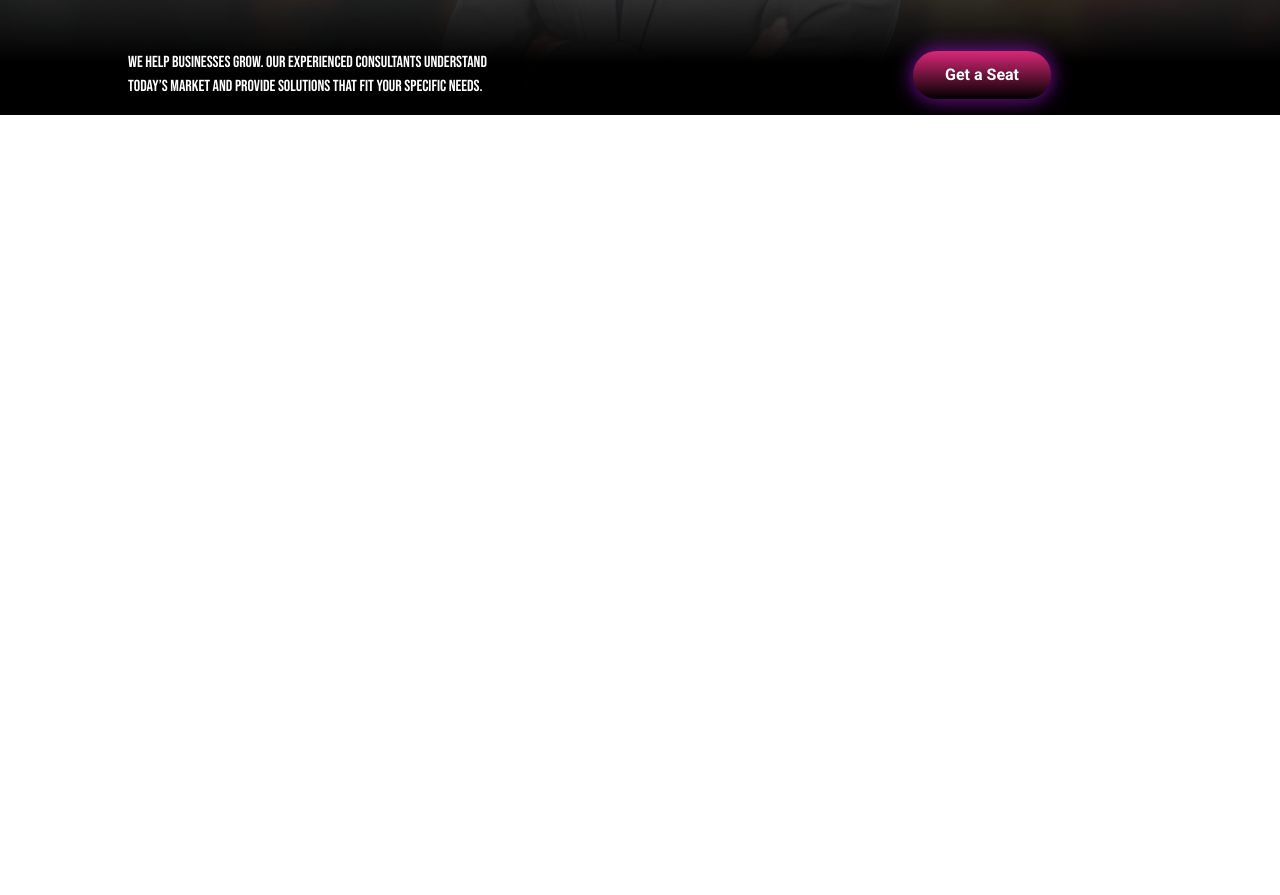
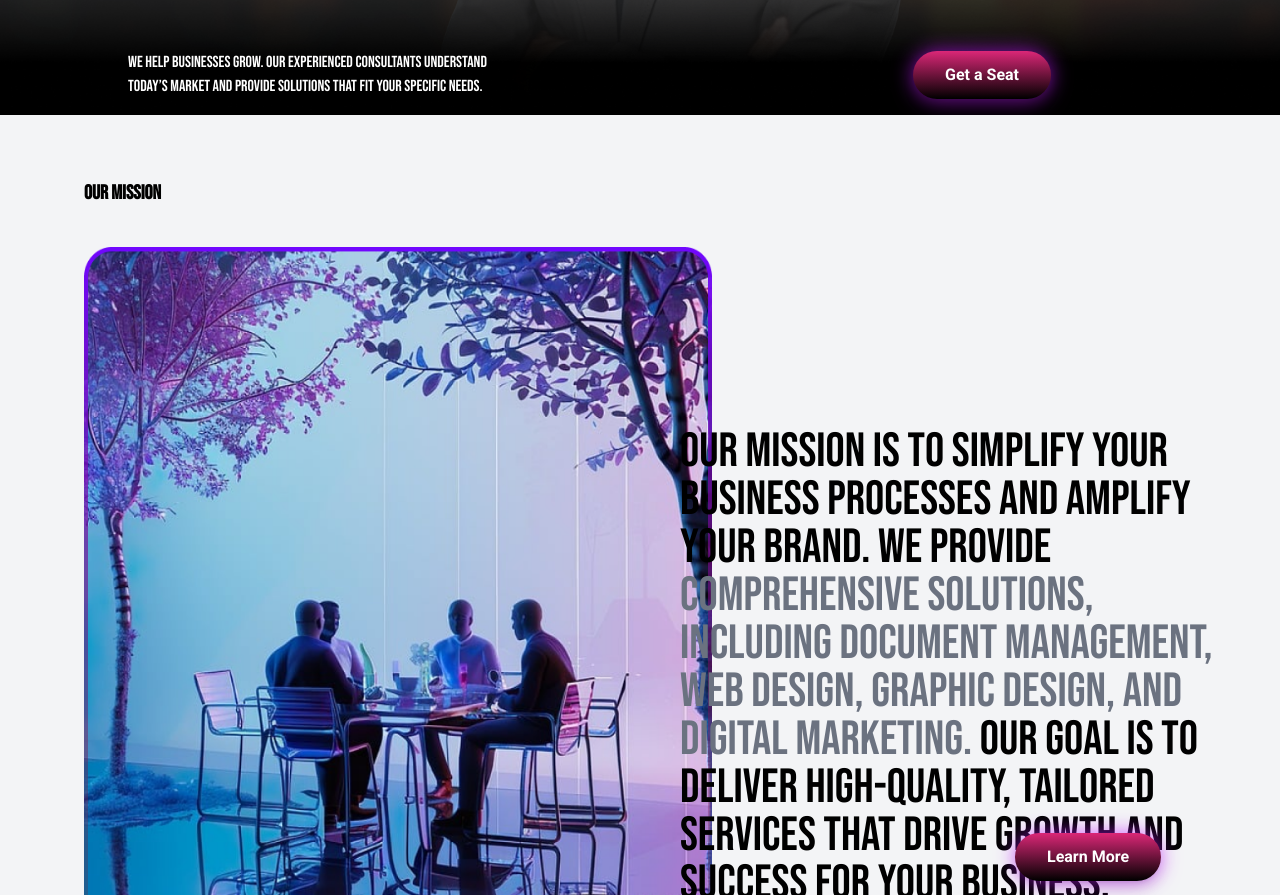
Before and after one commit to MVVYSHNAV/wh-react, a React (Vite) app in the folder wh/: page / in a window 1280 px wide. Shown: the part 685-1580 px from the top of the page. Before the commit the page ends 800 px from the top, so only its background shows below. Built offline with nearby package versions, Linux system fonts and the light colour scheme.

Commit message:
our mission done

```diff
--- a/wh/src/App.jsx
+++ b/wh/src/App.jsx
@@ -1,6 +1,7 @@
 import React, { useState } from 'react';
 import Navbar from "./components/Navbar/Navbar";
 import Hero from "./components/Hero/Hero";
+import Ourmission from './components/Ourmission/Ourmission';
 
 const App = () => {
   const [darkMode, setDarkMode] = useState(false);
@@ -13,6 +14,7 @@ const App = () => {
     <div className={`${darkMode ? "dark" : ""} font-Roboto`}> {/* Corrected template literal syntax */}
       <Navbar handleDarkMode={handleDarkMode} darkMode={darkMode} />
       <Hero/>
+      <Ourmission/>
 
     </div>
   );
--- a/wh/src/components/Navbar/Navbar.jsx
+++ b/wh/src/components/Navbar/Navbar.jsx
@@ -19,7 +19,7 @@ const Navbar = ({ handleDarkMode, darkMode }) => {
             <a href='#'><img className='w-12' src={logo} alt="Logo" /></a>
           </h1>
               <button
-                className='cursor-pointer rounded-full bg-gray-500 p-1 text-gray-400 dark:bg-gray-100 dark:text-gray-500 md:hidden'
+                className='cursor-pointer rounded-full bg-gray-900 p-1 text-gray-100 dark:bg-gray-100 dark:text-gray-900 md:hidden'
                 onClick={handleToggleMenu}
               >
                   <BiMenuAltLeft />
--- /dev/null
+++ b/wh/src/components/Ourmission/Ourmission.jsx
@@ -0,0 +1,34 @@
+import Ourimg from '../../assets/ourmission.png'
+import Button from '../Button/Button'
+
+const Ourmission = () => {
+  return (
+    <div className="relative h-[780px] overflow-hidden bg-gray-100 dark:bg-gray-950 dark:text-gray-400 md:p-16 p-9">
+        <div className='flex'>
+        <h1 className=" text-xl ml-5 md:text-xl md:top-48 font-bold font-BebasNeue text-black  dark:text-gray-400 text-center whitespace-nowrap  ">OUR MISSION</h1>
+        </div>
+        <div className="flex  h-full">
+        <img
+            src={Ourimg}
+            alt=""
+            className="p-5 w-[668px] h-[70vh] md:h-[90vh] mt-5 md:mt-18"
+            />
+            </div>
+        <div>
+        <div className='absolute flex flex-col md:top-[35%] top-[65%] left-[5%] md:left-[50%] p-10 md:transform md:-translate-x-1/5 z-20'>
+          <p className="text-sm md:text-5xl font-regular font-BebasNeue text-black dark:text-white text-center md:text-left whitespace-normal">
+          our mission is to simplify your business processes and amplify your brand. We provide <span className='text-gray-500'> Comprehensive solutions,
+          including document management, web design, graphic design, and digital marketing.</span> Our goal is to deliver high-quality,
+          tailored services that drive growth and success for your business.
+          </p>
+        </div>
+
+        </div>
+        <div className="absolute top-[90%] left-1/2 transform -translate-x-1/2 sm:top-[92%] sm:left-[85%] z-20">
+          <Button text='Learn More'/>
+        </div>
+     </div>
+  )
+}
+
+export default Ourmission;
```
Also changed, not shown: wh/src/assets/ourmission.png (added).
